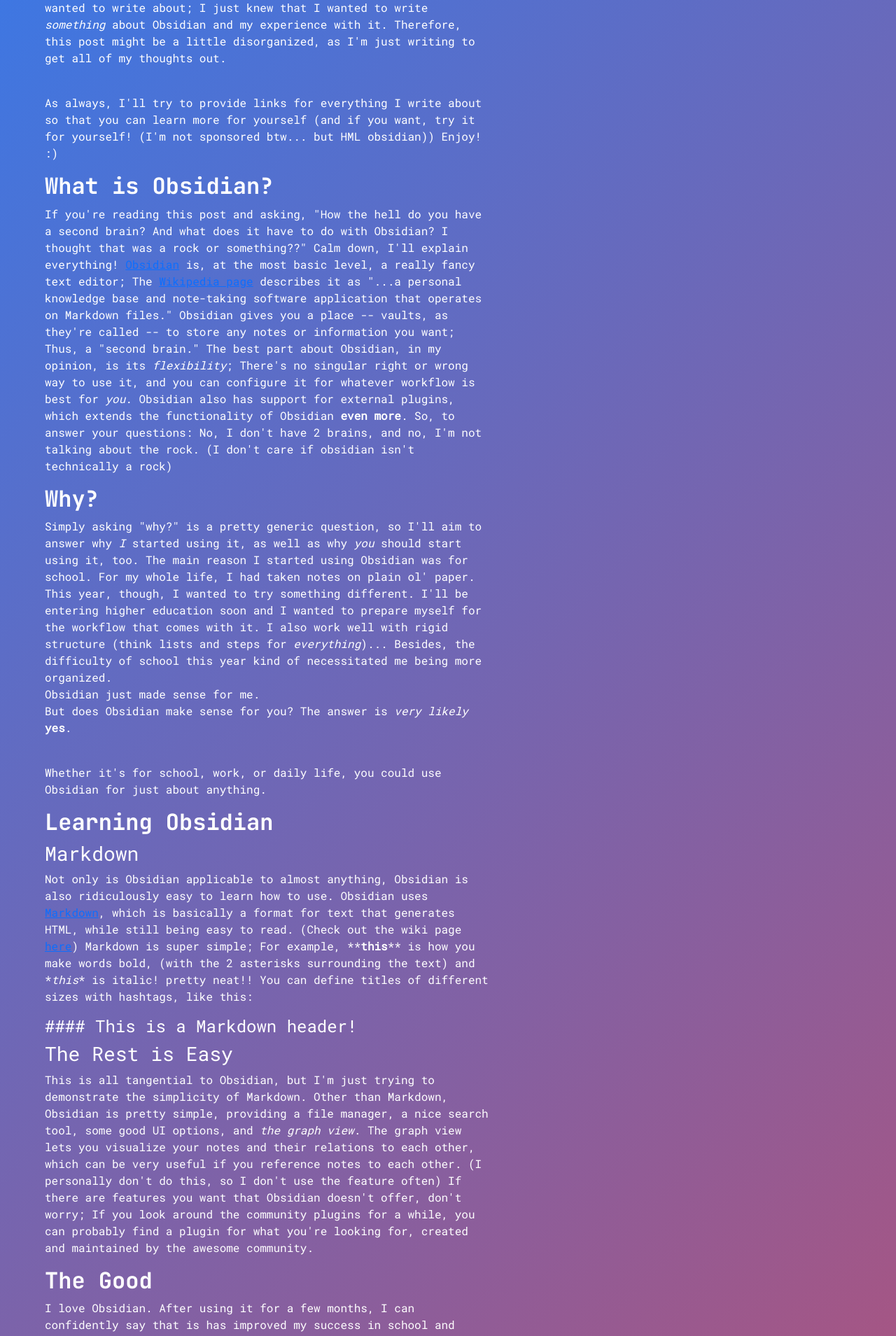
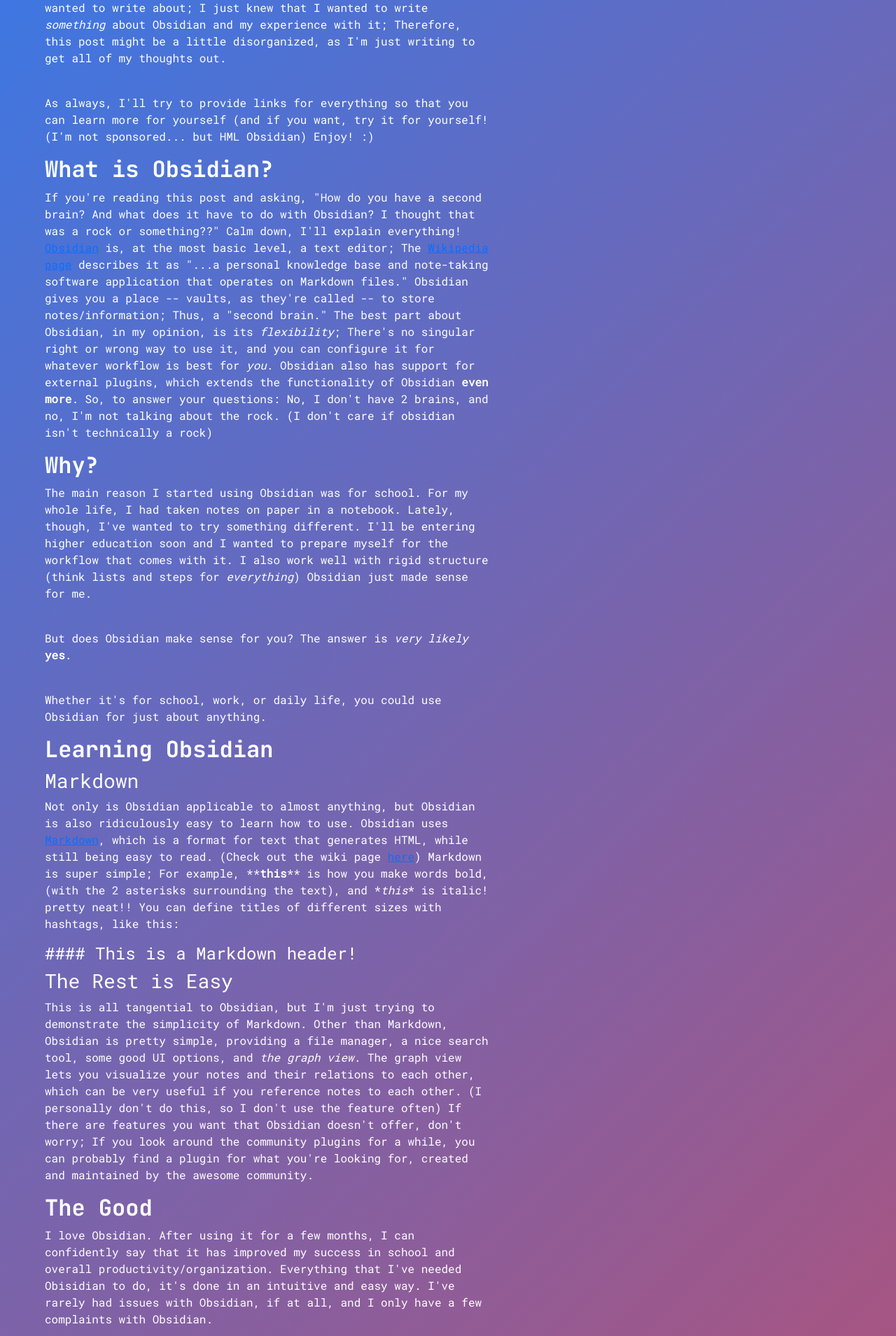
Before and after one commit to dvub/dvub-site, a Next.js app: page /posts/my-second-brain in a window 1280 px wide. Shown: the part 320-2229 px from the top of the page at 70% size. Built offline with nearby package versions, Linux system fonts and the light colour scheme; a small style sheet from the web is missing; a web font is replaced by a local one.

Commit message:
Update my-second-brain.mdx

```diff
--- a/pages/posts/my-second-brain.mdx
+++ b/pages/posts/my-second-brain.mdx
@@ -12,18 +12,18 @@ export const meta  = {
 
 ## Introduction
 
-Going into writing this post, I didn't have a lot of that I knew I wanted to write about; I just knew that I wanted to write *something* about Obsidian and my experience with it. Therefore, this post might be a little disorganized, as I'm just writing to get all of my thoughts out.
+Going into writing this post, I didn't have a lot that I knew I wanted to write about; I just knew that I wanted to write *something* about Obsidian and my experience with it; Therefore, this post might be a little disorganized, as I'm just writing to get all of my thoughts out.
 <br/>
-As always, I'll try to provide links for everything I write about so that you can learn more for yourself (and if you want, try it for yourself! (I'm not sponsored btw... but HML obsidian)) Enjoy! :)
+As always, I'll try to provide links for everything so that you can learn more for yourself (and if you want, try it for yourself! (I'm not sponsored... but HML Obsidian) Enjoy! :)
 
 ## What is Obsidian?
 
-If you're reading this post and asking, "How the hell do you have a second brain? And what does it have to do with Obsidian? I thought that was a rock or something??" Calm down, I'll explain everything! [Obsidian](https://obsidian.md/) is, at the most basic level, a really fancy text editor; The [Wikipedia page](https://en.wikipedia.org/wiki/Obsidian_(software)) describes it as "...a personal knowledge base and note-taking software application that operates on Markdown files." Obsidian gives you a place -- vaults, as they're called -- to store any notes or information you want; Thus, a "second brain." The best part about Obsidian, in my opinion, is its *flexibility*; There's no singular right or wrong way to use it, and you can configure it for whatever workflow is best for *you*. Obsidian also has support for external plugins, which extends the functionality of Obsidian **even more**. So, to answer your questions: No, I don't have 2 brains, and no, I'm not talking about the rock. (I don't care if obsidian isn't technically a rock)
+If you're reading this post and asking, "How do you have a second brain? And what does it have to do with Obsidian? I thought that was a rock or something??" Calm down, I'll explain everything! [Obsidian](https://obsidian.md/) is, at the most basic level, a text editor; The [Wikipedia page](https://en.wikipedia.org/wiki/Obsidian_(software)) describes it as "...a personal knowledge base and note-taking software application that operates on Markdown files." Obsidian gives you a place -- vaults, as they're called -- to store notes/information; Thus, a "second brain." The best part about Obsidian, in my opinion, is its *flexibility*; There's no singular right or wrong way to use it, and you can configure it for whatever workflow is best for *you*. Obsidian also has support for external plugins, which extends the functionality of Obsidian **even more**. So, to answer your questions: No, I don't have 2 brains, and no, I'm not talking about the rock. (I don't care if obsidian isn't technically a rock)
 
 ## Why?
 
-Simply asking "why?" is a pretty generic question, so I'll aim to answer why *I* started using it, as well as why *you* should start using it, too. The main reason I started using Obsidian was for school. For my whole life, I had taken notes on plain ol' paper. This year, though, I wanted to try something different. I'll be entering higher education soon and I wanted to prepare myself for the workflow that comes with it. I also work well with rigid structure (think lists and steps for *everything*)... Besides, the difficulty of school this year kind of necessitated me being more organized.
-<br/>Obsidian just made sense for me.<br/>
+The main reason I started using Obsidian was for school. For my whole life, I had taken notes on paper in a notebook. Lately, though, I've wanted to try something different. I'll be entering higher education soon and I wanted to prepare myself for the workflow that comes with it. I also work well with rigid structure (think lists and steps for *everything*) Obsidian just made sense for me.
+<br/>
 But does Obsidian make sense for you? The answer is *very likely* **yes**.
 <br/>
 Whether it's for school, work, or daily life, you could use Obsidian for just about anything.
@@ -31,7 +31,7 @@ Whether it's for school, work, or daily life, you could use Obsidian for just ab
 ## Learning Obsidian
 
 ### Markdown
-Not only is Obsidian applicable to almost anything, Obsidian is also ridiculously easy to learn how to use. Obsidian uses [Markdown](https://daringfireball.net/projects/markdown/), which is basically a format for text that generates HTML, while still being easy to read. (Check out the wiki page [here](https://en.wikipedia.org/wiki/Markdown)) Markdown is super simple; For example, \*\***this**\*\* is how you make words bold, (with the 2 asterisks surrounding the text) and \**this*\* is italic! pretty neat!! You can define titles of different sizes with hashtags, like this:
+Not only is Obsidian applicable to almost anything, but Obsidian is also ridiculously easy to learn how to use. Obsidian uses [Markdown](https://daringfireball.net/projects/markdown/), which is a format for text that generates HTML, while still being easy to read. (Check out the wiki page [here](https://en.wikipedia.org/wiki/Markdown)) Markdown is super simple; For example, \*\***this**\*\* is how you make words bold, (with the 2 asterisks surrounding the text), and \**this*\* is italic! pretty neat!! You can define titles of different sizes with hashtags, like this:
 #### \#\#\#\# This is a Markdown header!
 
 ### The Rest is Easy
@@ -39,11 +39,11 @@ This is all tangential to Obsidian, but I'm just trying to demonstrate the simpl
 
 ## The Good
 
-I love Obsidian. After using it for a few months, I can confidently say that is has improved my success in school and overall productivity/organization. I've rarely had issues with Obsidian, if at all, and I only have a few complaints with Obsidian.
+I love Obsidian. After using it for a few months, I can confidently say that it has improved my success in school and overall productivity/organization. Everything that I've needed Obisidian to do, it's done in an intuitive and easy way. I've rarely had issues with Obsidian, if at all, and I only have a few complaints with Obsidian.
 
 ## The Bad
 
-As of the time of writing, I can only think of one thing that I *don't* like about Obsidian, which is the sync feature. Obsidian itself is free, but it makes money from Obsidian Sync. Obsidian Sync lets you work on the same vaults and notes across machines, with "end-to-end encryption" and "version history." There's just one problem with this: **You can already do this for free.** One of the most popular plugins on Obsidian is the Obsidian Git Integration plugin, which (if you couldn't guess) provides Git support for Obsidian. [Git](https://git-scm.com/) is a version control system that lets you manage files and control different versions. [Github](https://github.com/) is a remote hosting service which integrates Git, and allows users to host files and collaborate. (there are some extra features not worth noting for now) With just a little extra work, you could set up Git/Github with Obsidian and get *the same features* that Obsidian Sync offers, *for free*. For users, this isn't bad at all. In fact, it's great, because you don't have to pay anything to use Obsidian across devices. For Obsidian, on the other hand, it loses a lot of money.
+As of the time of writing, I can only think of one thing that I *don't* like about Obsidian, which is the sync feature. Obsidian itself is free, but it makes money from Obsidian Sync. Obsidian Sync lets you work on the same vaults and notes across machines, with "end-to-end encryption" and "version history." There's just one problem with this: **You can already do this for free.** One of the most popular plugins on Obsidian is the Obsidian Git Integration plugin, which (if you couldn't guess) provides Git support for Obsidian. [Git](https://git-scm.com/) is a version control system that lets you manage files and control different versions. [Github](https://github.com/) is a remote hosting service that integrates Git, and allows users to host files and collaborate. (there are some extra features not worth noting for now) With just a little extra work, you could set up Git/Github with Obsidian and get *the same features* that Obsidian Sync offers, *for free*. For users, this isn't bad at all. Actually, It's great because you don't have to pay anything to use Obsidian across devices. For Obsidian, on the other hand, it loses a lot of money.
 
 ## Conclusion
 
```
